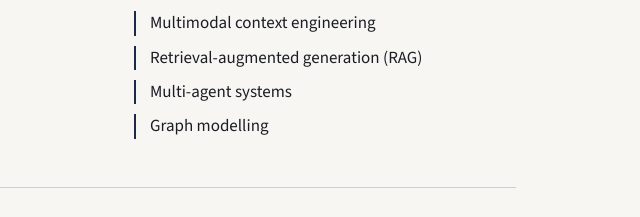
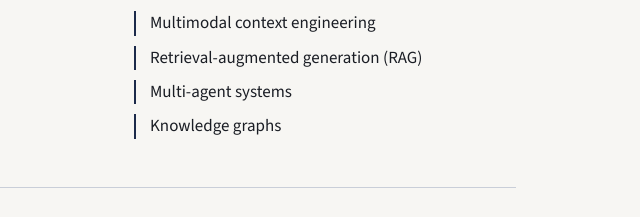
Before and after one commit to anoop675/anoop-senthil.github.io, a plain HTML site: page index.html in a window 1280 px wide. Shown: the part 1163-1380 px from the top of the page, 640-1280 px from the left. Drawn offline with nearby package versions, Linux system fonts and the light colour scheme.

Commit message:
Rename graph modelling expertise to knowledge graphs
Co-Authored-By: Claude Opus 5.5 <noreply@anthropic.com>

```diff
--- a/index.html
+++ b/index.html
@@ -148,7 +148,7 @@
             <li>LLM fine-tuning</li>
             <li>Multi-agent systems</li>
             <li>AI agent orchestration</li>
-            <li>Graph modelling</li>
+            <li>Knowledge graphs</li>
           </ul>
         </div>
       </section>
```
